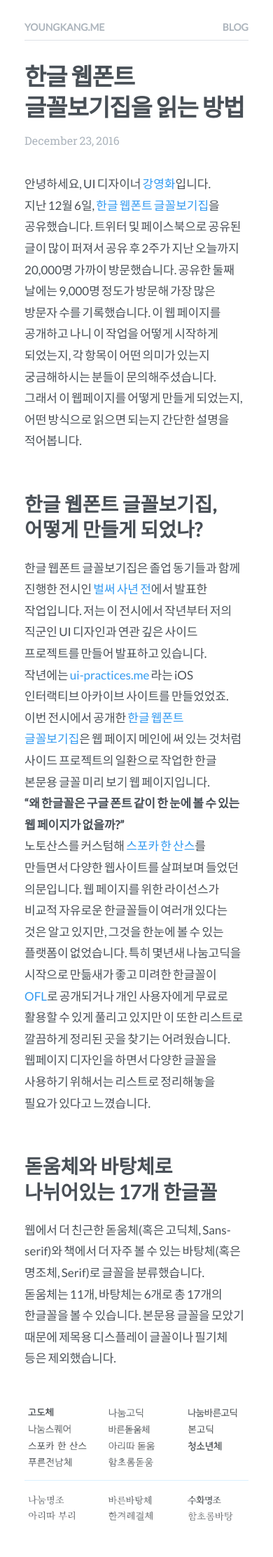
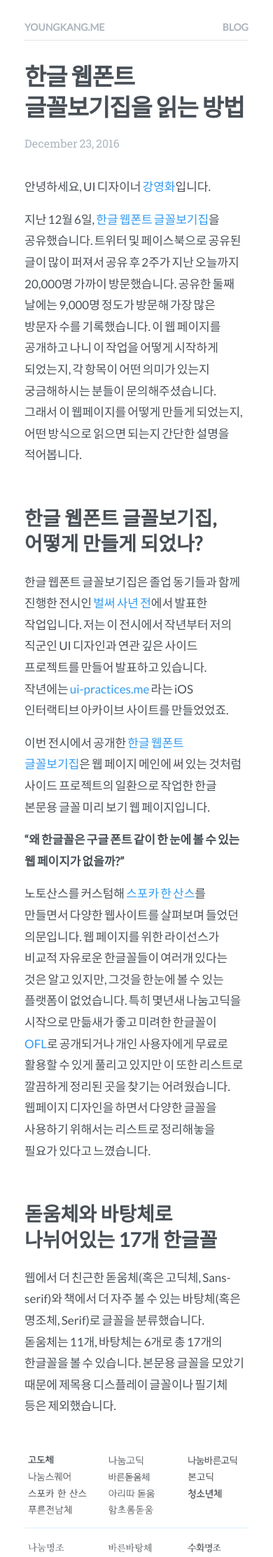
Before and after one commit to young-hwa/young-hwa.github.io, a Jekyll site: the page built from _posts/2016-12-23-hangul-webfont-showcase.md, in a window 390 px wide. Shown: the top 2225 px of the page at 70% size. Built offline with Jekyll 4.4.1, drawn with Linux system fonts in a browser that asks for light colours.

Commit message:
polish style.

```diff
--- a/css/main.scss
+++ b/css/main.scss
@@ -219,7 +219,7 @@ body {
     word-spacing: -0.07rem;
     @media only screen and (max-width: 980px) {
       width: $post__mobile_width;
-      margin: 0;
+      margin: 16px 0;
       font-size: 17px;
       line-height: 1.8;
     }
```
